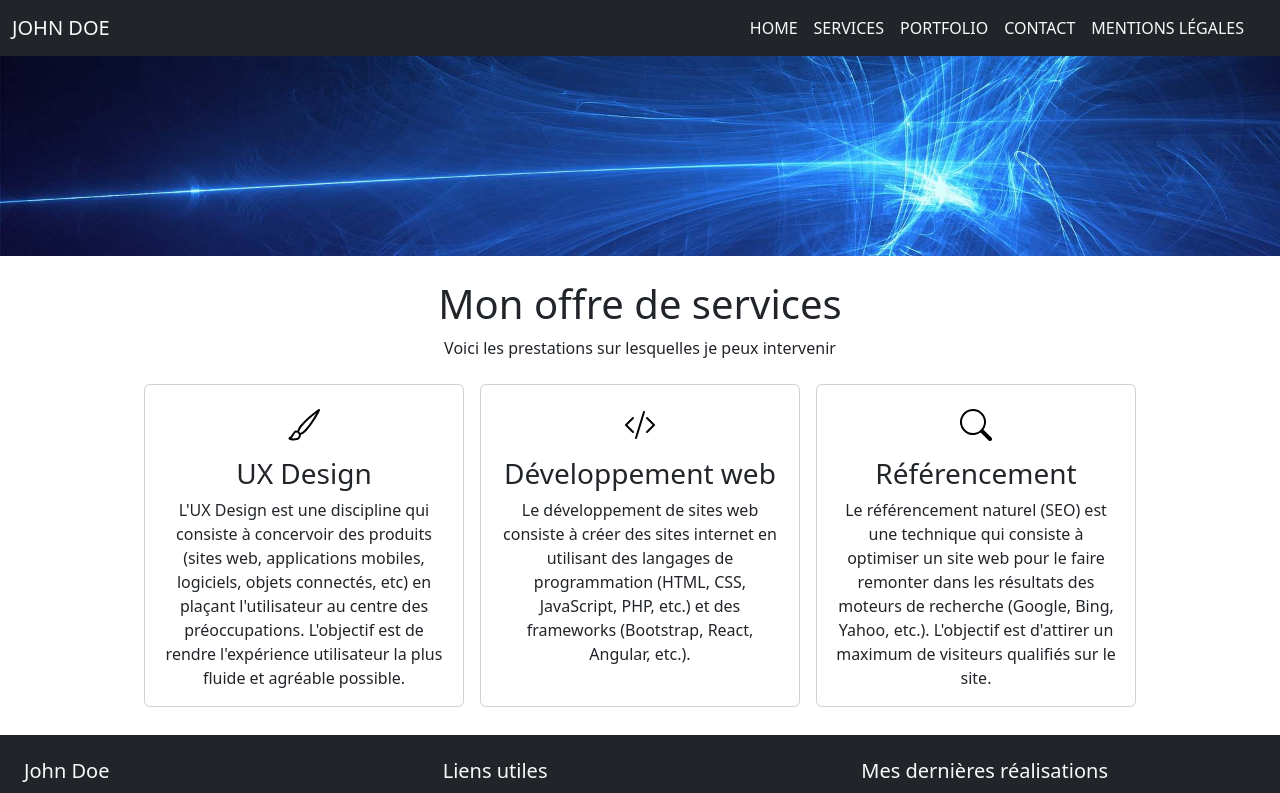
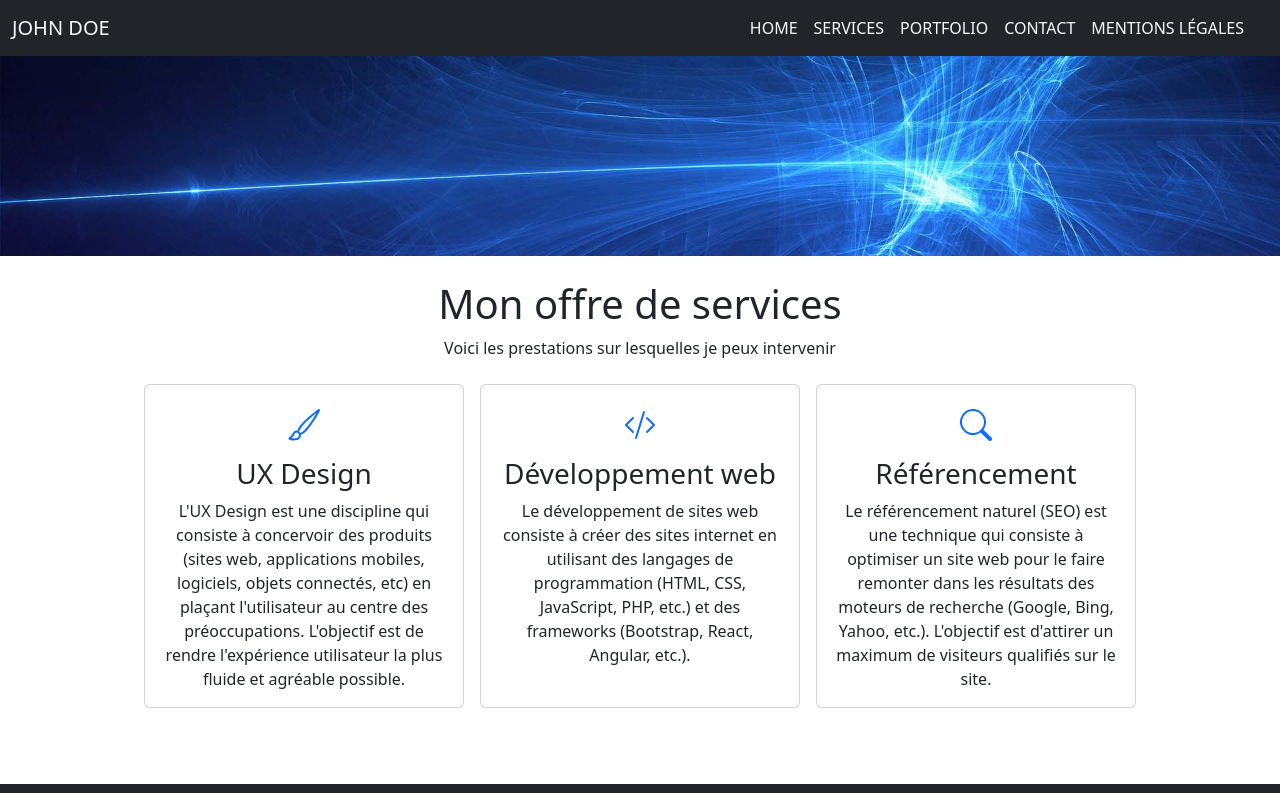
Before and after one commit to Manoon89/portfolio-react-john-doe, a React (Vite) app: page /services in a window 1280 px wide. Shown: the top 793 px of the page. Built offline with nearby package versions, Linux system fonts and the light colour scheme.

Commit message:
Change sevices icons color

```diff
--- a/src/components/services/services.jsx
+++ b/src/components/services/services.jsx
@@ -1,7 +1,7 @@
 export default function Services (props) {
     return (
         <section className="card text-center col-md-3 mb-1 m-2 p-0">
-            <img src={props.img} className="icon-services text-primary card-img-top primary pt-4" alt={props.alt} />
+            {props.img}
             <article className="card-body">
                 <h3 className="card-title">{props.title}</h3>
                 <p className="card-text ">{props.description}</p>
--- a/src/pages/services.jsx
+++ b/src/pages/services.jsx
@@ -16,24 +16,34 @@
             <Header title="Mon offre de services" description="Voici les prestations sur lesquelles je peux intervenir"
             img={<img className="w-100" src={bannerImg} alt="banière bleue"/>}/>
 
-            <main className="container-fluid pb-4">
-                <div className="row d-flex justify-content-center">
+            <main className="container-fluid pb-4 mb-4">
+                <div className="row d-flex justify-content-center mb-4">
 
                     <Services
                         title="UX Design"
                         description="L'UX Design est une discipline qui consiste à concervoir des produits
                             (sites web, applications mobiles, logiciels, objets connectés, etc) en plaçant l'utilisateur au centre des
                             préoccupations. L'objectif est de rendre l'expérience utilisateur la plus fluide et agréable possible."
-                        img={iconBrush}
-                        alt="icône pinceau"
+                        img=
+                            <svg
+                                xmlns="http://www.w3.org/2000/svg"
+                                width="32" height="32" fill="currentColor" className="bi bi-brush text-primary m-auto mt-4"
+                                viewBox="0 0 16 16">
+                                <path d="M15.825.12a.5.5 0 0 1 .132.584c-1.53 3.43-4.743 8.17-7.095 10.64a6.1 6.1 0 0 1-2.373 1.534c-.018.227-.06.538-.16.868-.201.659-.667 1.479-1.708 1.74a8.1 8.1 0 0 1-3.078.132 4 4 0 0 1-.562-.135 1.4 1.4 0 0 1-.466-.247.7.7 0 0 1-.204-.288.62.62 0 0 1 .004-.443c.095-.245.316-.38.461-.452.394-.197.625-.453.867-.826.095-.144.184-.297.287-.472l.117-.198c.151-.255.326-.54.546-.848.528-.739 1.201-.925 1.746-.896q.19.012.348.048c.062-.172.142-.38.238-.608.261-.619.658-1.419 1.187-2.069 2.176-2.67 6.18-6.206 9.117-8.104a.5.5 0 0 1 .596.04M4.705 11.912a1.2 1.2 0 0 0-.419-.1c-.246-.013-.573.05-.879.479-.197.275-.355.532-.5.777l-.105.177c-.106.181-.213.362-.32.528a3.4 3.4 0 0 1-.76.861c.69.112 1.736.111 2.657-.12.559-.139.843-.569.993-1.06a3 3 0 0 0 .126-.75zm1.44.026c.12-.04.277-.1.458-.183a5.1 5.1 0 0 0 1.535-1.1c1.9-1.996 4.412-5.57 6.052-8.631-2.59 1.927-5.566 4.66-7.302 6.792-.442.543-.795 1.243-1.042 1.826-.121.288-.214.54-.275.72v.001l.575.575zm-4.973 3.04.007-.005zm3.582-3.043.002.001h-.002z"/>
+                            </svg>
                     />
 
                     <Services
                         title="Développement web"
                         description="Le développement de sites web consiste à créer des sites internet en utilisant des langages de
                             programmation (HTML, CSS, JavaScript, PHP, etc.) et des frameworks (Bootstrap, React, Angular, etc.)."
-                        img={iconCode}
-                        alt="icône code"
+                        img=
+                            <svg
+                                xmlns="http://www.w3.org/2000/svg"
+                                width="32" height="32" fill="currentColor" className="bi bi-code-slash text-primary m-auto mt-4"
+                                viewBox="0 0 16 16">
+                                <path d="M10.478 1.647a.5.5 0 1 0-.956-.294l-4 13a.5.5 0 0 0 .956.294zM4.854 4.146a.5.5 0 0 1 0 .708L1.707 8l3.147 3.146a.5.5 0 0 1-.708.708l-3.5-3.5a.5.5 0 0 1 0-.708l3.5-3.5a.5.5 0 0 1 .708 0m6.292 0a.5.5 0 0 0 0 .708L14.293 8l-3.147 3.146a.5.5 0 0 0 .708.708l3.5-3.5a.5.5 0 0 0 0-.708l-3.5-3.5a.5.5 0 0 0-.708 0"/>
+                            </svg>
                     />
 
                     <Services
@@ -41,8 +51,13 @@
                         description="Le référencement naturel (SEO) est une technique qui consiste à optimiser un site web pour le
                             faire remonter dans les résultats des moteurs de recherche (Google, Bing, Yahoo, etc.). L'objectif est
                             d'attirer un maximum de visiteurs qualifiés sur le site."
-                        img={iconSearch}
-                        alt="icône pinceau"
+                        img=
+                            <svg
+                                xmlns="http://www.w3.org/2000/svg"
+                                width="32" height="32" fill="currentColor" className="bi bi-search text-primary m-auto mt-4"
+                                viewBox="0 0 16 16">
+                                <path d="M11.742 10.344a6.5 6.5 0 1 0-1.397 1.398h-.001q.044.06.098.115l3.85 3.85a1 1 0 0 0 1.415-1.414l-3.85-3.85a1 1 0 0 0-.115-.1zM12 6.5a5.5 5.5 0 1 1-11 0 5.5 5.5 0 0 1 11 0"/>
+                            </svg>
                     />
 
                 </div>
```
